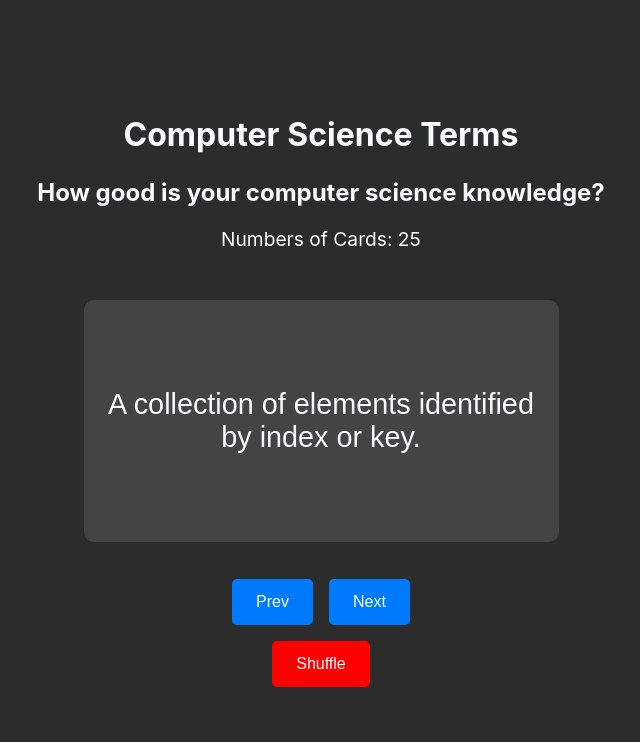
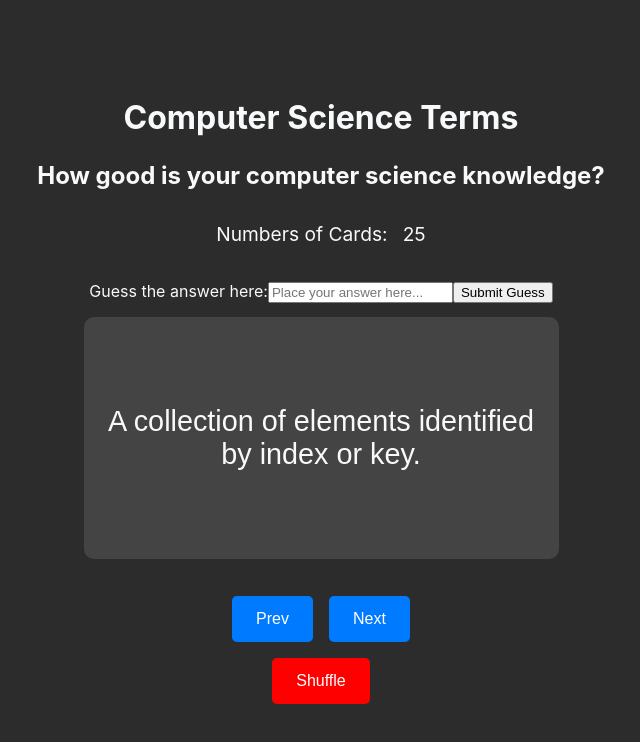
Before and after one commit to IlanLey/AlgoCard, a React (Vite) app: page / in a window 1280 px wide. Shown: the top 742 px of the page, without its empty margins (319-959 px from the left). Built offline with nearby package versions, Linux system fonts and the light colour scheme.

Commit message:
Fixed my Form

```diff
--- a/src/App.jsx
+++ b/src/App.jsx
@@ -11,7 +11,10 @@ function App() {
           <section>
             <h1>Computer Science Terms</h1>
             <h3>How good is your computer science knowledge?</h3>
-            <p>Numbers of Cards: < TermLength/></p>
+          </section>
+          <section className="display-container">
+            <p>Numbers of Cards: </p>
+            < TermLength/>
           </section>
       </header>
       <div>
--- a/src/IndexCard.jsx
+++ b/src/IndexCard.jsx
@@ -1,4 +1,5 @@
 import { useState } from 'react';
+import IndexCardForm from './IndexCardForm';
 
 const computerScienceTerms = [
     { id: 1, type: "Array", description: "A collection of elements identified by index or key." },
@@ -41,17 +42,22 @@ function IndexCard() {
 
     // Flip the card
     const flipCard = () => {
-        setFlip(!flip);
+        if (hasSubmitted) {
+            setFlip(!flip);
+        }
     }
+
+    const [hasSubmitted, setHasSubmitted] = useState(false);
 
     // Get previous card
     const prevCard = () => {
         if (index <= 0) {
-            setIndex(0);
+            setIndex(computerScienceTerms.length - 1);
         } else {
             setIndex(index - 1);
         }
         setFlip(false);
+        setHasSubmitted(false)
     }
 
     // Get the next card
@@ -62,8 +68,8 @@ function IndexCard() {
             setIndex(0);
         }
         setFlip(false);
+        setHasSubmitted(false)
     }
-
 
     // Shuffle Next Card
     const shuffleCard = () => {
@@ -72,6 +78,11 @@ function IndexCard() {
 
     return (
         <>
+            <IndexCardForm
+                key = {index}
+                currentTerm = {term}
+                onSubmission = {setHasSubmitted}
+            />
             <button className="flashcard" onClick={flipCard}>
                 {flip ? term.type : term.description}
             </button>
--- /dev/null
+++ b/src/IndexCardForm.jsx
@@ -0,0 +1,55 @@
+import { useState } from "react";
+
+function IndexCardForm ({currentTerm, onSubmission}) {
+
+    const [userGuess, setUserGuess] = useState("");
+    const [feedback, setFeedback] = useState("");
+
+    // Allows Typing in the Input Box (Changes Each Key Stroke)
+    const handleChange = (e) => {
+        setUserGuess(e.target.value);
+    }
+
+    const handleSubmit = (e) => {
+        e.preventDefault();
+        console.log("User Submitted:", userGuess);
+
+        if (userGuess.toLowerCase() == currentTerm.type.toLowerCase()) {
+            console.log("Correct!");
+            setFeedback("Correct!");
+            onSubmission(true);
+        } else {
+            console.log("Incorrect!");
+            setFeedback("Incorrect, Try Again");
+        }
+        // Reset User Input After Submission
+        setUserGuess("");
+    }
+
+    return (
+        <>
+            <form onSubmit={handleSubmit}>
+                <label>
+                    Guess the answer here:
+                    <input
+                        type="text"
+                        placeholder="Place your answer here..."
+                        value = {userGuess}
+
+                        // Allow Typing in the Input Box
+                        onChange={handleChange}
+                    />
+                    <input
+                        type="submit"
+                        value="Submit Guess"
+                    />
+                </label>
+            </form>
+            <div className="feedback">
+                {feedback}
+            </div>
+        </>
+    )
+}
+
+export default IndexCardForm
--- a/src/index.css
+++ b/src/index.css
@@ -72,7 +72,6 @@ button:hover {
 }
 
 .termlength {
-  font-size: 1em;
   margin-bottom: 1em;
   display: inline;
 }
@@ -84,3 +83,9 @@ button:hover {
 .shuffleCard:hover {
   background-color: darkred;
 }
+
+.display-container {
+  display: flex;
+  justify-content: center;
+  gap: 15px;
+}
```
